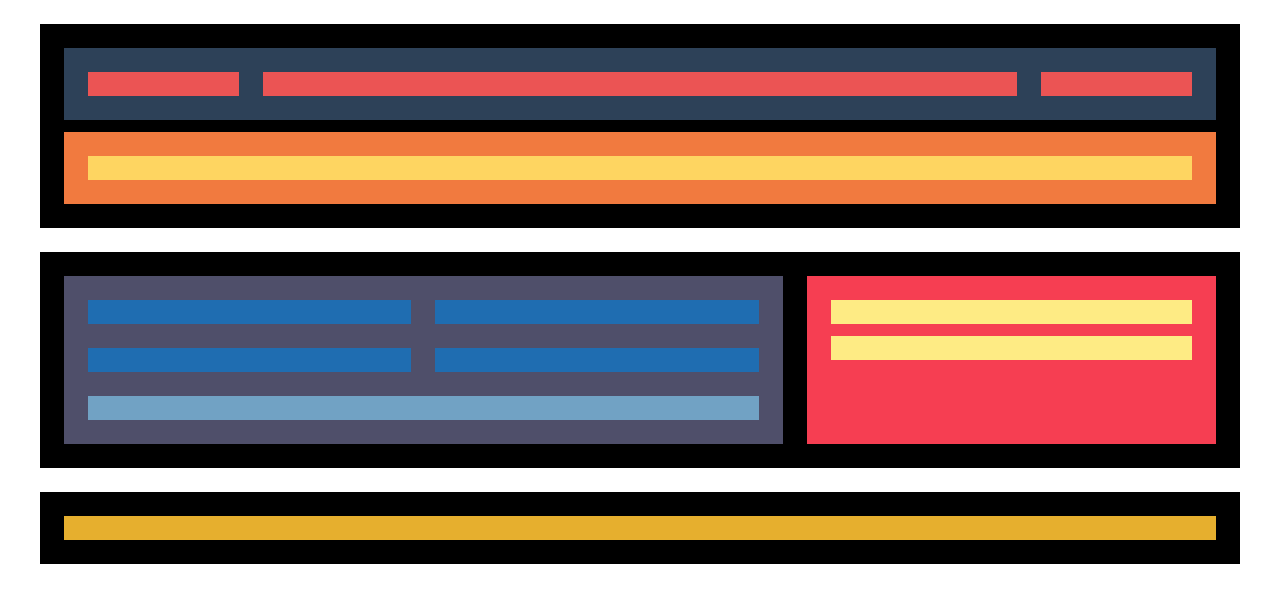
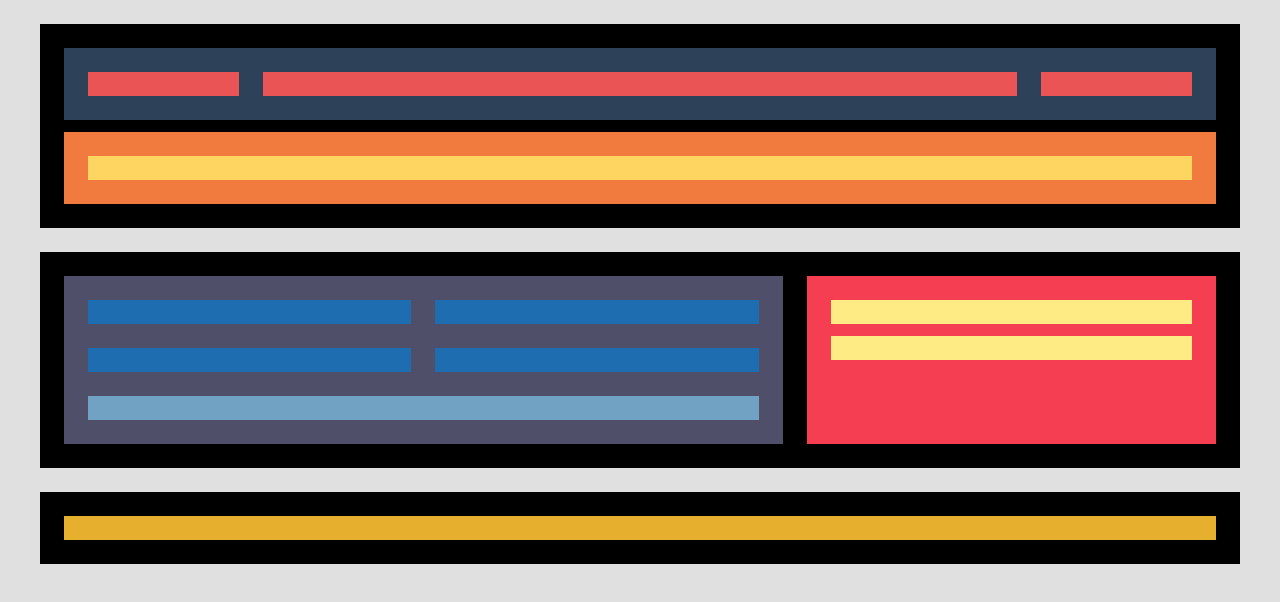
Before and after one commit to opujade/S1.1.-HTML-i-CSS-amb-Flex, a plain HTML site: page index.html in a window 1280 px wide. Drawn offline with Linux system fonts and the light colour scheme.

Commit message:
Split 1.1 Nivell 2 Exercici 4

```diff
--- a/styles.css
+++ b/styles.css
@@ -5,12 +5,23 @@
 }
 
 body {
-    max-width: 75rem;
-    /* 1200px */
+    max-width: 75rem; /* 1200px */
+    background-color: #202020;
     margin: 0 auto;
     display: flex;
     flex-direction: column;
     gap: var(--base-size);
+}
+
+@media (min-width: 576px) {
+    body {
+        background-color: #797979;
+    }
+}
+@media (min-width: 992px) {
+    body {
+        background-color: #e0e0e0;
+    }
 }
 
 .full-padding {
```
